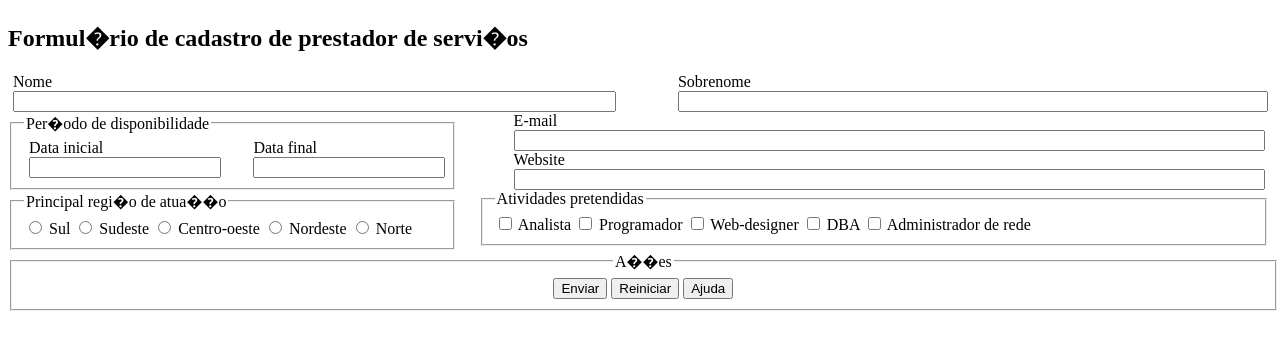
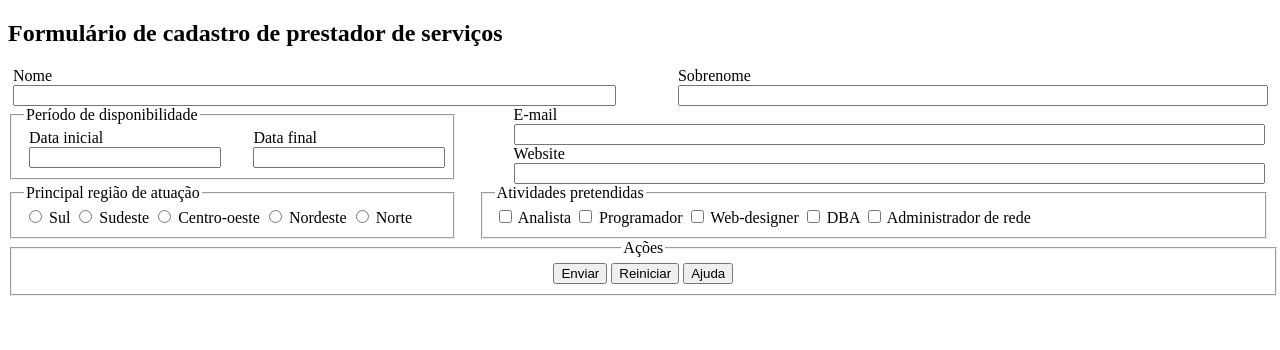
Before and after one commit to dcaueb78/trabalho-m2-web, a plain HTML site: page index.html in a window 1280 px wide. Drawn offline with Linux system fonts and the light colour scheme.

Commit message:
Index atualizado

```diff
--- a/index.html
+++ b/index.html
@@ -1,6 +1,7 @@
 <!DOCTYPE HTML>
 <html>
 	<head>
+		<meta charset="utf-8"/>
 		<title>Trabalho M2</title>
 		<style type="text/css">
 			.grupo, .campo{
@@ -20,7 +21,7 @@
 		</style>
 	</head>
 	<body>
-		<h2>Formul�rio de cadastro de prestador de servi�os</h2>
+		<h2>Formulário de cadastro de prestador de serviços</h2>
 		<form name="formulario" action="" onsubmit="return formata();">
 			<div class="campo" style="width: 48%; float: left;">
 				<label for="nome">Nome</label>
@@ -31,7 +32,7 @@
 				<input type="text" name="sobrenome" id="sobrenome" />
 			</div>
 			<fieldset class="grupo" style="width: 33%; float: left;">
-				<legend>Per�odo de disponibilidade</legend>
+				<legend>Período de disponibilidade</legend>
 				<div class="campo" style="width: 45%; float: left;">
 					<label for="dataini">Data inicial</label>
 					<input type="text" name="dataini" id="dataini" />
@@ -51,7 +52,7 @@
 			</div>
 			<br clear="all" />
 			<fieldset class="grupo" style="width: 33%; float: left;">
-				<legend>Principal regi�o de atua��o</legend>
+				<legend>Principal região de atuação</legend>
 				<input type="radio" name="regiao" id="sul" value="sul" />
 				<label for="sul">Sul</label>
 				<input type="radio" name="regiao" id="sudeste" value="sudeste" />
@@ -77,7 +78,7 @@
 				<label for="administrador">Administrador de rede</label>
 			</fieldset>
 			<fieldset class="acoes" style="width: 98%;">
-				<legend>A��es</legend>
+				<legend>Ações</legend>
 				<button type='submit'>Enviar</button>
 				<button type='reset'>Reiniciar</button>
 				<button type='button' onclick="alert('ajuda');">Ajuda</button>
```
